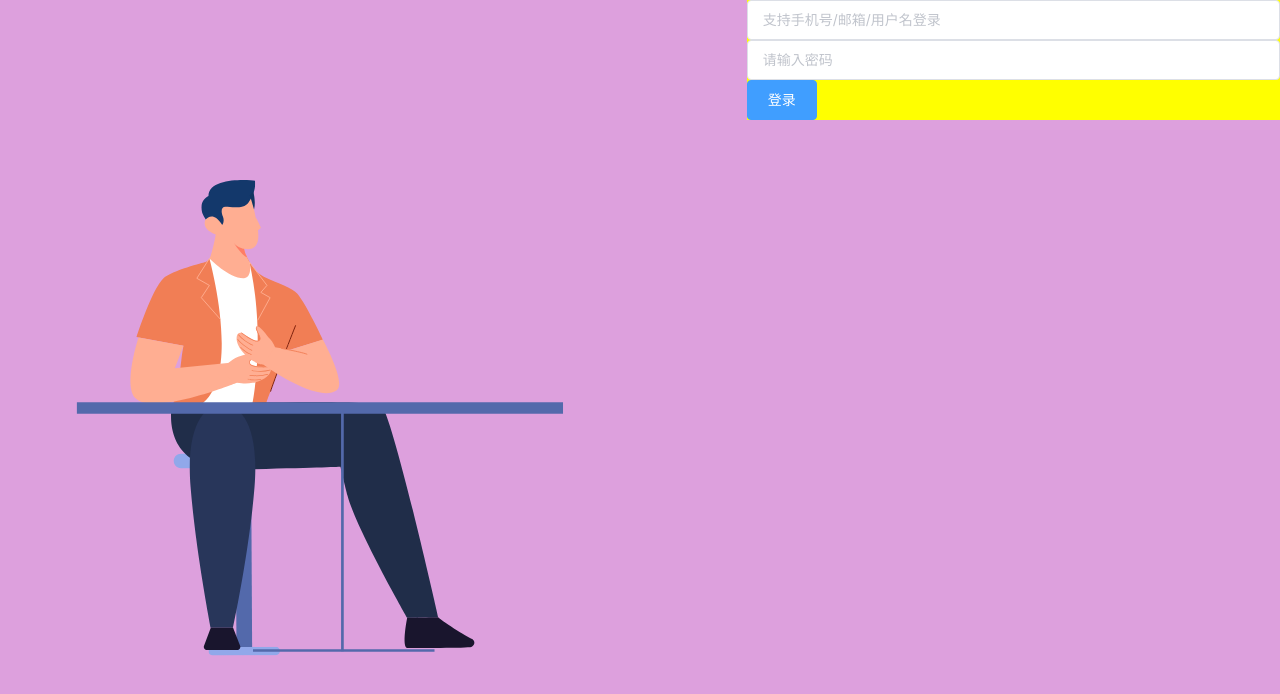
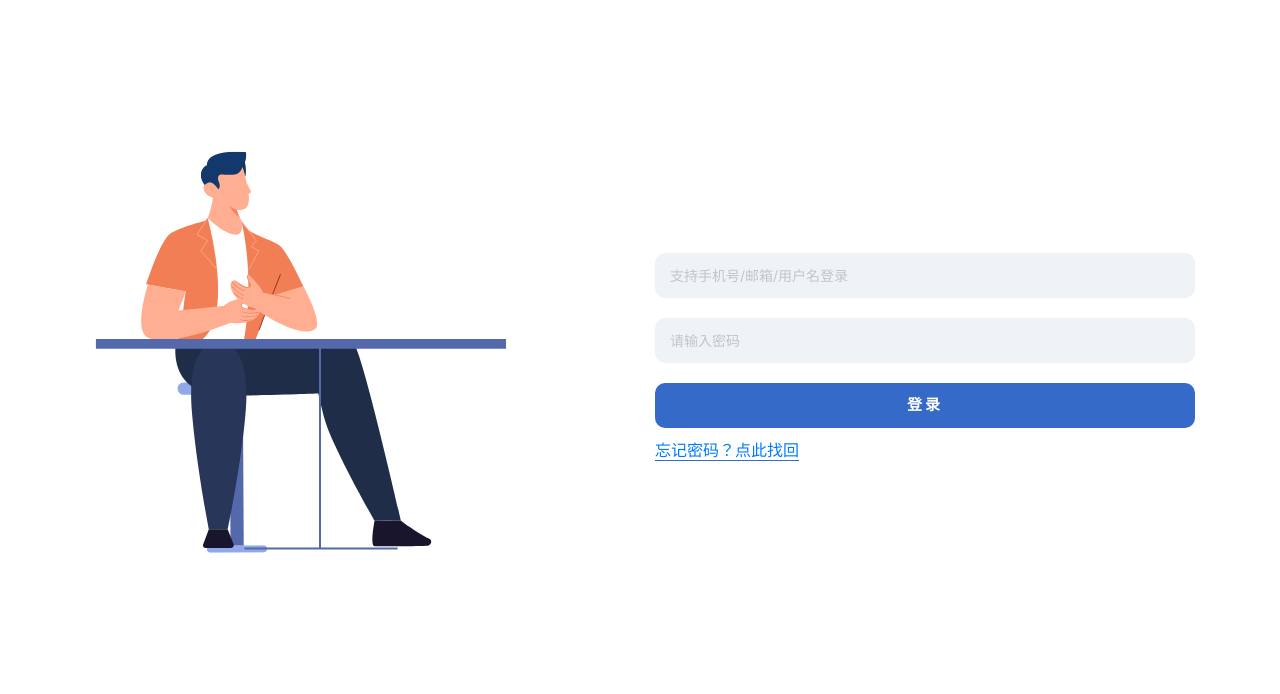
Before and after one commit to chenxu981110/item_bank, a Vue app: page /#/ in a window 1280 px wide. Shown: the top 694 px of the page. Built offline with nearby package versions, Linux system fonts and the light colour scheme.

Commit message:
login-bootstrap

```diff
--- a/src/views/Login.vue
+++ b/src/views/Login.vue
@@ -1,32 +1,21 @@
 <template>
   <div class="home">
-    <el-row
-      style="background:plum"
-    >
-      <el-col
-        :xs="24"
-        :sm="24"
-        :md="12"
-      >
-        <div
-          class="grid-content"
+    <b-container>
+      <b-row align-v="center">
+        <b-col
+          cols="12"
+          md="6"
         >
           <img
             src="../assets/login/login.svg"
             alt=""
             class="login"
           >
-        </div>
-      </el-col>
-      <el-col
-        :xs="24"
-        :sm="24"
-        :md="10"
-        :offset="2"
-        style="background:yellow;"
-        class="loginInput"
+        </b-col>
+        <b-col
+          cols="12"
+          md="6"
         >
-        <div>
           <el-input
             placeholder="支持手机号/邮箱/用户名登录"
             v-model="username"
@@ -41,9 +30,12 @@
           <el-button type="primary">
             登录
           </el-button>
-        </div>
-      </el-col>
-    </el-row>
+          <a href="javascript:;">
+            忘记密码？点此找回
+          </a>
+        </b-col>
+      </b-row>
+    </b-container>
   </div>
 </template>
 
@@ -64,14 +56,6 @@ export default {
 </script>
 
 <style lang="less" scoped>
-.home{
-  background-color: orange;
-  .grid-content{
-    display: flex;
-    flex-direction: column;
-    align-items: center;
-    justify-content: center;
-    width: 100%;
    @media (max-width: 767px){
     .login{
           width: 300px;
@@ -116,7 +100,8 @@ export default {
       margin: 10px 0px;
       padding: 0px 15px;
     }
+    a{
+      text-decoration: none;
+      border-bottom: 1px solid #366AC9;
     }
-}
-
 </style>
```
Also changed, not shown: 1 other file (tests, documents, lock files or other folders). Lines whose indentation alone changed are shown as unchanged.
